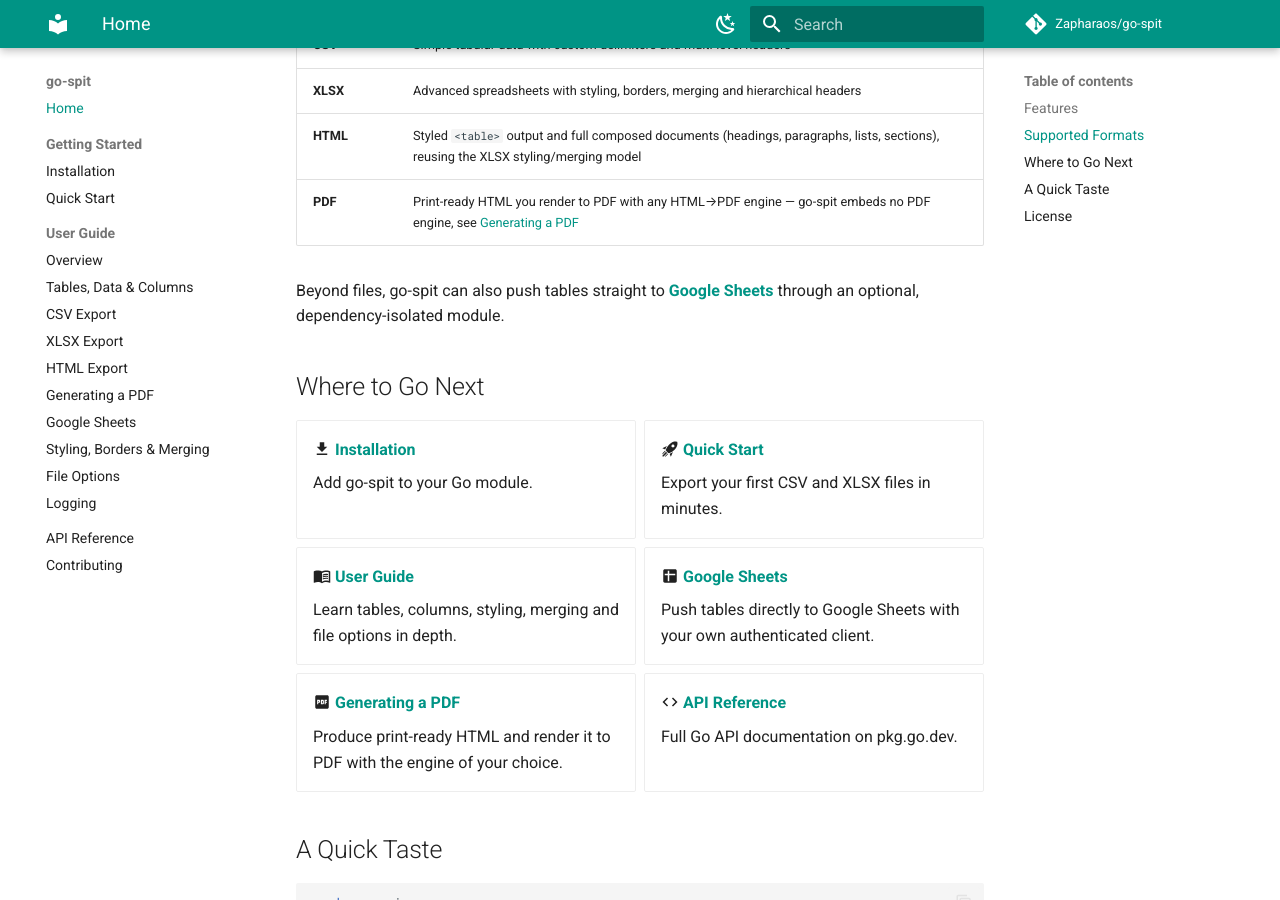
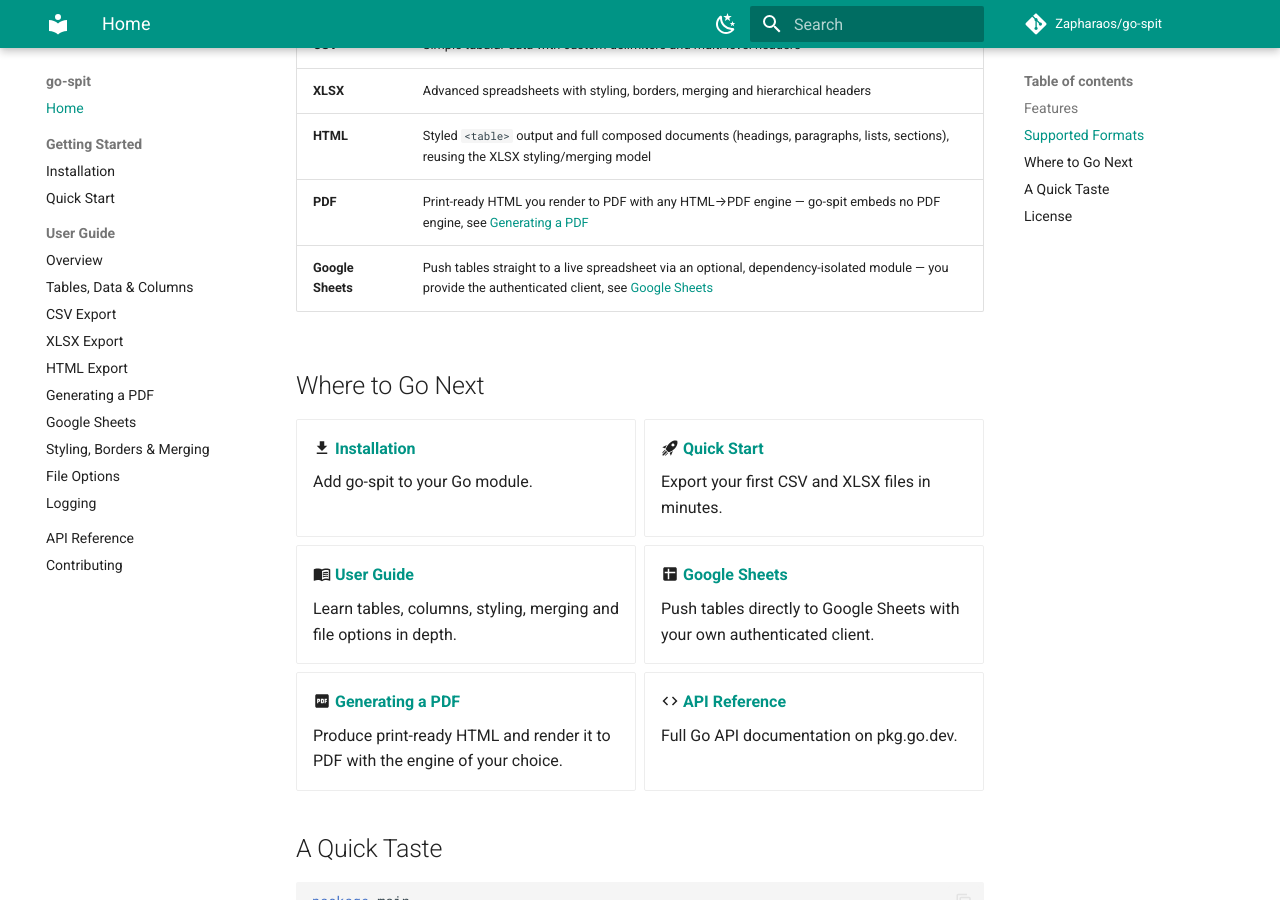
Before and after one commit to Zapharaos/go-spit, an MkDocs documentation site: the page built from docs/index.md, in a window 1280 px wide and 900 px high, scrolled down 758 px. Built offline with MkDocs 1.6.1 and Material for MkDocs 9.7.7, drawn with Linux system fonts in a browser that asks for light colours; comment, search, counter and statistics services are not loaded.

Commit message:
feat: update documentation to include PDF and Google Sheets export formats

```diff
--- a/docs/index.md
+++ b/docs/index.md
@@ -27,9 +27,7 @@ exchange and automation.
 | **XLSX** | Advanced spreadsheets with styling, borders, merging and hierarchical headers |
 | **HTML** | Styled `<table>` output and full composed documents (headings, paragraphs, lists, sections), reusing the XLSX styling/merging model |
 | **PDF**  | Print-ready HTML you render to PDF with any HTML→PDF engine — go-spit embeds no PDF engine, see [Generating a PDF](user-guide/pdf-export.md) |
-
-Beyond files, go-spit can also push tables straight to **[Google Sheets](user-guide/google-sheets.md)**
-through an optional, dependency-isolated module.
+| **Google Sheets** | Push tables straight to a live spreadsheet via an optional, dependency-isolated module — you provide the authenticated client, see [Google Sheets](user-guide/google-sheets.md) |
 
 ## Where to Go Next
 
@@ -43,7 +41,7 @@ through an optional, dependency-isolated module.
 
     Export your first CSV and XLSX files in minutes.
 
-- :material-book-open-variant: **[User Guide](user-guide/tables-and-columns.md)**
+- :material-book-open-variant: **[User Guide](user-guide/index.md)**
 
     Learn tables, columns, styling, merging and file options in depth.
 
```
